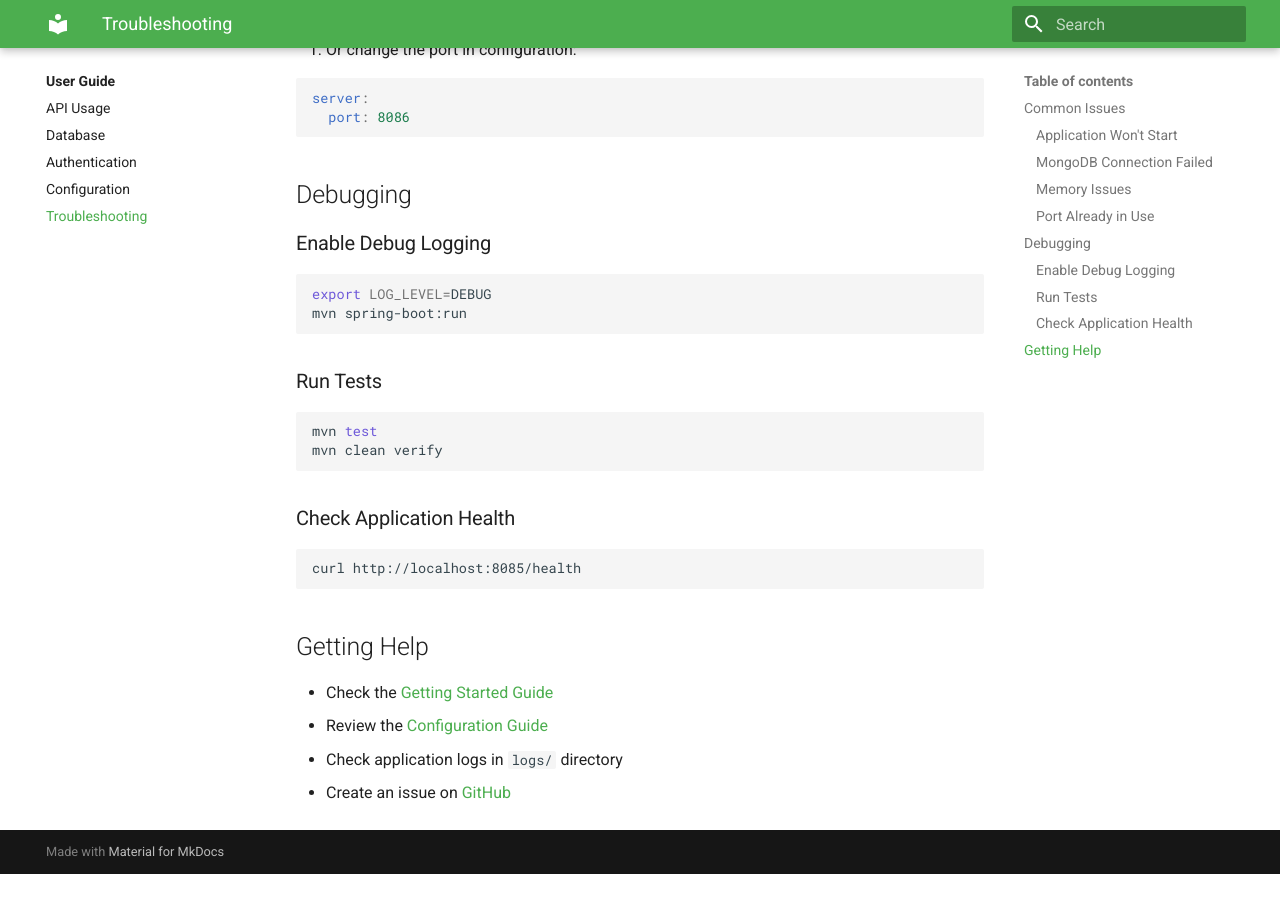
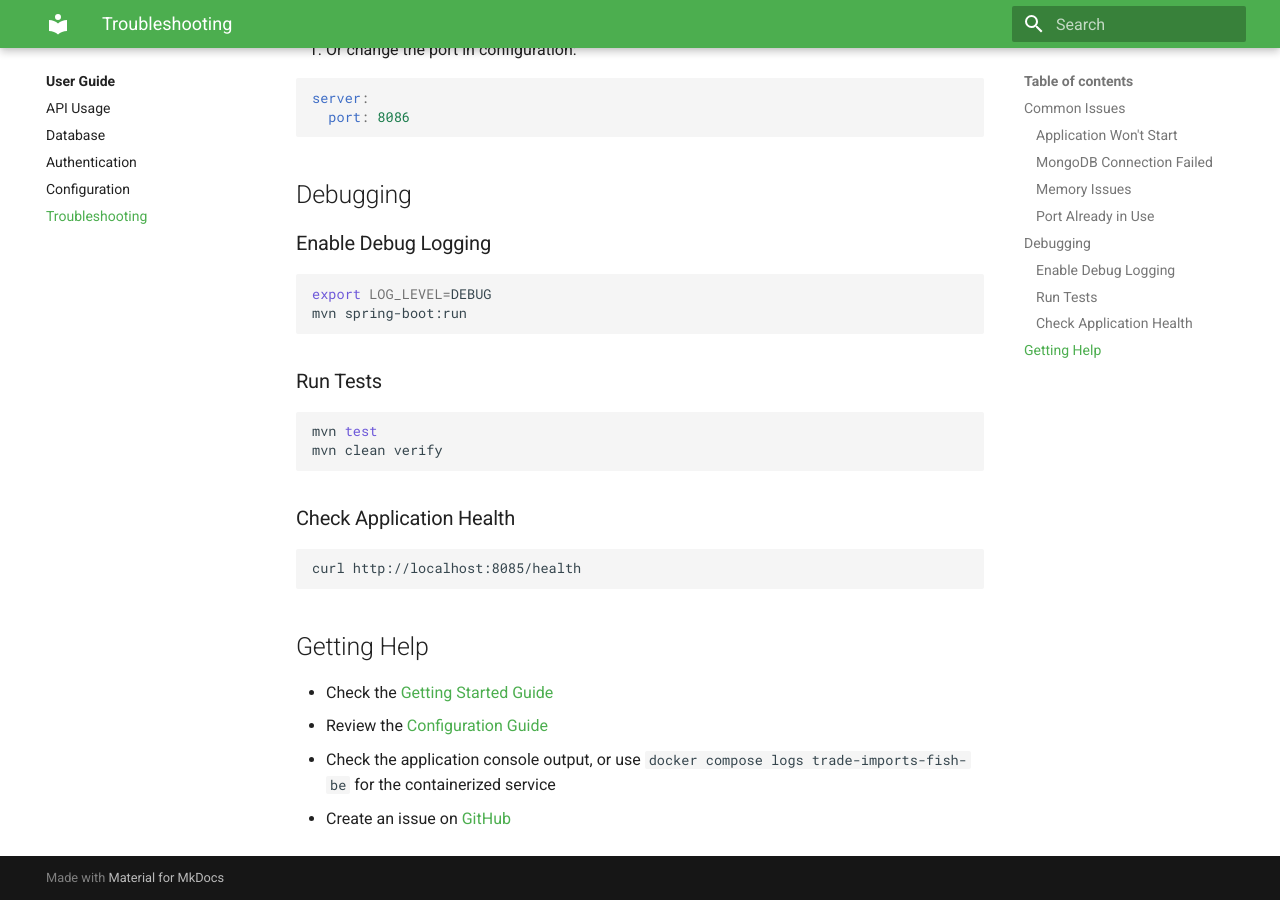
Before and after one commit to DEFRA/trade-imports-fish-be, an MkDocs documentation site: the page built from docs/wiki/user-guide/troubleshooting.md, in a window 1280 px wide and 900 px high, scrolled down 1885 px. Built offline with MkDocs 1.6.1 and Material for MkDocs 9.7.7, drawn with Linux system fonts in a browser that asks for light colours; before the commit the page ends 2759 px from its top, so only the background shows below that.

Commit message:
Revise troubleshooting instructions in user guide
Updated troubleshooting steps for application logs.

Co-authored-by: Copilot Autofix powered by AI <175728472+Copilot@users.noreply.github.com>

```diff
--- a/docs/wiki/user-guide/troubleshooting.md
+++ b/docs/wiki/user-guide/troubleshooting.md
@@ -124,5 +124,5 @@ curl http://localhost:8085/health
 
 - Check the [Getting Started Guide](../getting-started/index.md)
 - Review the [Configuration Guide](configuration.md)
-- Check application logs in `logs/` directory
+- Check the application console output, or use `docker compose logs trade-imports-fish-be` for the containerized service
 - Create an issue on [GitHub](https://github.com/DEFRA/trade-imports-fish-be/issues)
```
